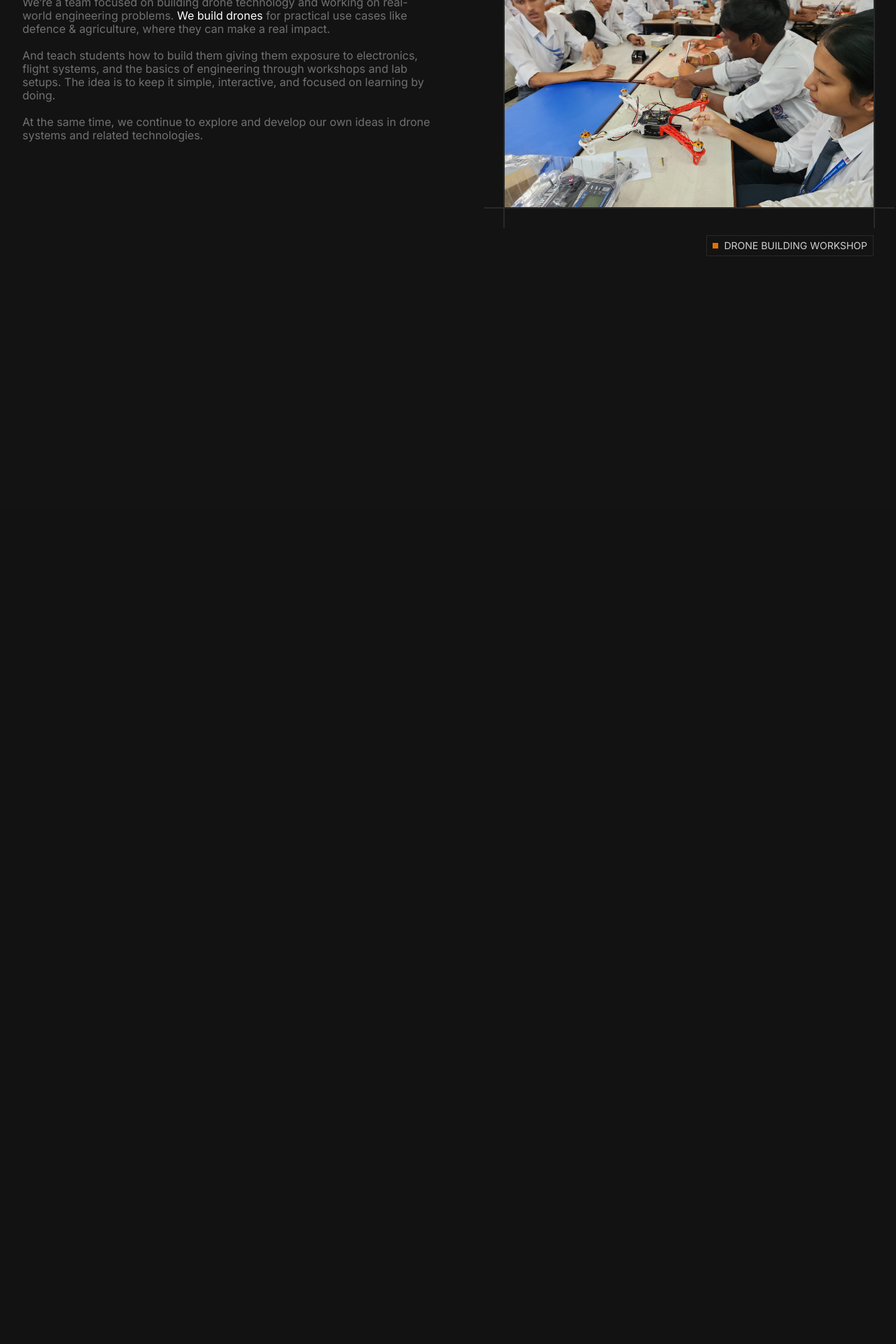
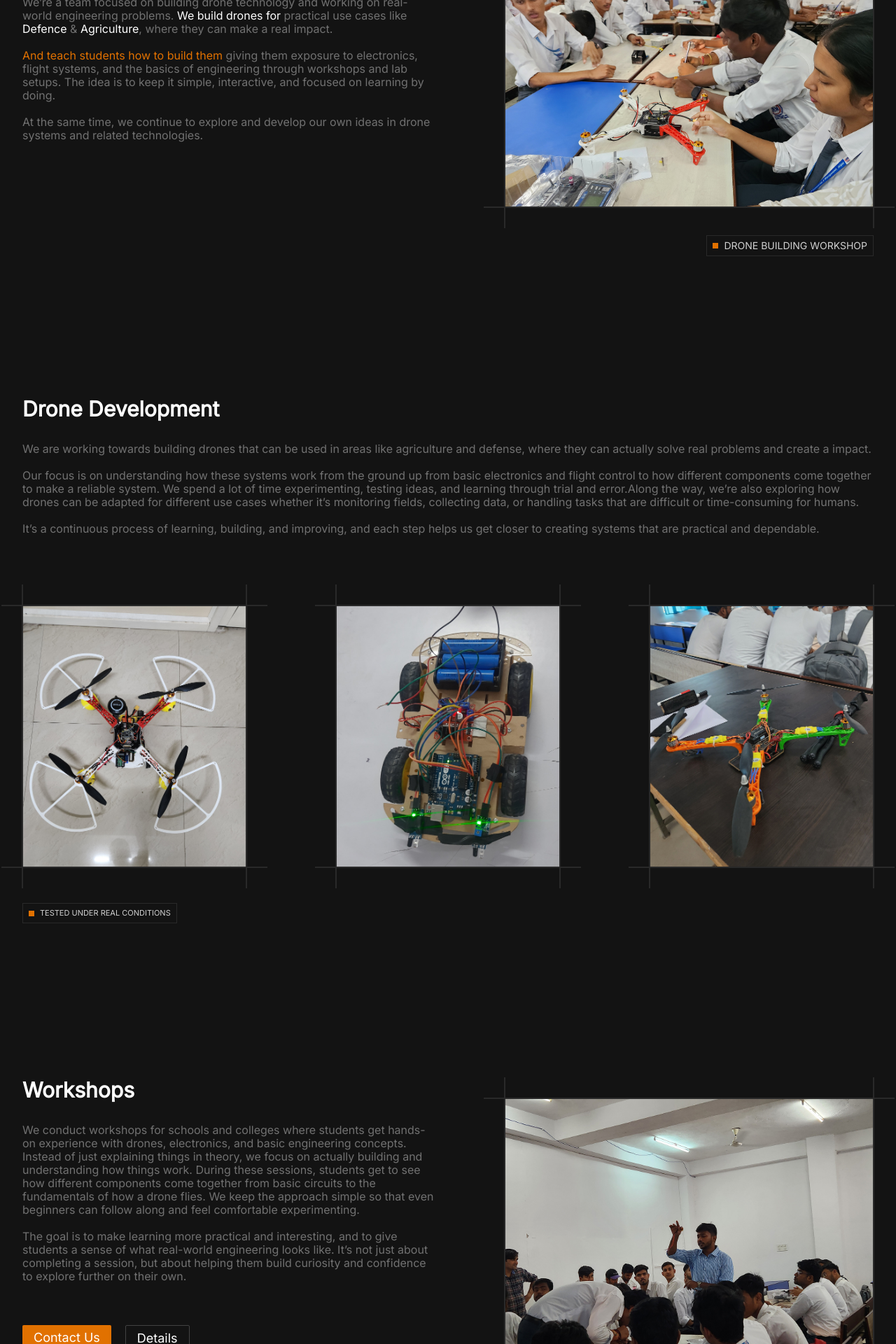
Before and after one commit to anant-innovation/NAADH-Innovation-portfolio-V1, a React (Vite) app: page / in a window 1280 px wide. Shown: the part 880-2800 px from the top of the page at 70% size. Before the commit the page ends 1608 px from the top, so only its background shows below. Built offline with nearby package versions, Linux system fonts and the light colour scheme.

Commit message:
partially done till the workshops section working on the what we offer section and making the cards as components

```diff
--- a/src/Components/ImageBorder.jsx
+++ b/src/Components/ImageBorder.jsx
@@ -5,18 +5,18 @@ const ImageBorder = ({ src , className }) => {
 
 
     return (
-        <div className={` relative w-[527px]  ml-[100px] mb-[40px] mt-[30px] ${className}`}>
+        <div className={` relative ${className}`}>
             <div className=" bg-white10 w-[calc(100%+60px)] h-[2px]
-             absolute bottom-[-2px] left-[-30px]
+             absolute bottom-[-1px] left-[-30px]
             "/>
             <div className=" bg-white10 w-[calc(100%+60px)] h-[2px]
-             absolute top-[-2px] left-[-30px]
+             absolute top-[-1px] left-[-30px]
             "/>
             <div className=" bg-white10 h-[calc(100%+60px)] w-[2px]
-             absolute left-[-2px] top-[-30px]
+             absolute left-[-1px] top-[-30px]
             "/>
             <div className=" bg-white10 h-[calc(100%+60px)] w-[2px]
-             absolute right-[-2px] top-[-30px]
+             absolute right-[-1px] top-[-30px]
             "/>
 
             <img src={src} alt="" />
--- /dev/null
+++ b/src/Components/OrangeHighlighter.jsx
@@ -0,0 +1,15 @@
+
+
+const OrangeHighlighter = ({children}) => {
+
+
+
+    return(
+        <span className=" text-orange">
+            {children}
+        </span>
+    );
+}
+
+
+export default OrangeHighlighter;
--- a/src/Components/Text.jsx
+++ b/src/Components/Text.jsx
@@ -1,15 +1,15 @@
 
 
-const Text = ({children}) => {
+const Text = ({children , className}) => {
 
 
     return(
-        <p className="
+        <p className={` ${className}
 
 
 
         3xl:text-xl 3xl:tracking-tight 3xl:leading-[24px]
-        ">
+        `}>
             {children}
         </p>
     );
--- /dev/null
+++ b/src/Components/WhiteHighlighter.jsx
@@ -0,0 +1,14 @@
+
+
+const WhiteHighlighter = ({ children }) => {
+
+
+
+    return (
+        <span className=" text-white">
+            {children}
+        </span>
+    );
+}
+
+export default WhiteHighlighter;
--- a/src/Pages/Desktop/D_Home.jsx
+++ b/src/Pages/Desktop/D_Home.jsx
@@ -7,7 +7,16 @@ import Text from "@/Components/Text";
 
 // images
 import DesktopHomeImage1 from "@/assets/Desktop/Home/DesktopHome1.jpg"
+import DesktopHomeImage2 from "@/assets/Desktop/Home/DesktopHome2.jpg"
+import DesktopHomeImage3 from "@/assets/Desktop/Home/DesktopHome3.jpg"
+import DesktopHomeImage4 from "@/assets/Desktop/Home/DesktopHome4.jpg"
+import DesktopHomeImage5 from "@/assets/Desktop/Home/DesktopHome5.jpg"
+
+
 import ImageBorder from "@/Components/ImageBorder";
+import WhiteHighlighter from "@/Components/WhiteHighlighter";
+import OrangeHighlighter from "@/Components/OrangeHighlighter";
+import Button from "@/Components/Button";
 
 const D_Home = () => {
 
@@ -104,8 +113,11 @@ const D_Home = () => {
 
 
 
+
+
+
                 {/* what do we do section */}
-                <div className=" w-[100%] h-[50rem] flex justify-center ">
+                <div className=" w-[100%] mb-[200px] flex justify-center ">
 
 
 
@@ -131,11 +143,13 @@ const D_Home = () => {
                             {/* the paragraph */}
                             <div>
 
-                                <Text>We’re a team focused on building drone technology and working on real-world engineering problems. <span className=" text-white">We build drones</span> for practical use cases like defence & agriculture, where they can make a real impact.
+                                <Text>We’re a team focused on building drone technology and working on real-world engineering problems. <span className=" text-white">We build drones for</span> practical use cases like
+                                    <WhiteHighlighter> Defence</WhiteHighlighter>  & <WhiteHighlighter>Agriculture</WhiteHighlighter>,
+                                    where they can make a real impact.
 
                                     <br /> <br />
 
-                                    And teach students how to build them giving them exposure to electronics, flight systems, and the basics of engineering through workshops and lab setups. The idea is to keep it simple, interactive, and focused on learning by doing.
+                                    <OrangeHighlighter>And teach students how to build them</OrangeHighlighter> giving them exposure to electronics, flight systems, and the basics of engineering through workshops and lab setups. The idea is to keep it simple, interactive, and focused on learning by doing.
 
                                     <br /> <br />
 
@@ -155,7 +169,7 @@ const D_Home = () => {
 
 
                             {/* image with the borders */}
-                            <ImageBorder src={DesktopHomeImage1} />
+                            <ImageBorder className={"ml-[100px] mb-[40px] mt-[30px] w-[527px]"} src={DesktopHomeImage1} />
 
 
                             {/* the bullet point below the image with right indentation */}
@@ -174,7 +188,65 @@ const D_Home = () => {
 
 
 
+
+
+
+
+
+
                 {/* Drone Development section */}
+                <div className=" w-[100%] flex justify-center
+
+
+                mb-[300px]">
+
+                    {/* internal container */}
+                    <div className=" flex flex-col justify-center
+
+
+                    w-[76rem]">
+
+
+
+
+
+                        {/* the heading  */}
+                        <Heading text={"Drone Development"} />
+
+
+                        {/* the paragraph */}
+                        <Text className={"mb-[100px]"}>We are working towards building drones that can be used in areas like agriculture and defense, where they can actually solve real problems and create a impact.
+
+                            <br /><br />
+                            Our focus is on understanding how these systems work from the ground up from basic electronics and flight control to how different components come together to make a reliable system. We spend a lot of time experimenting, testing ideas, and learning through trial and error.Along the way, we’re also exploring how drones can be adapted for different use cases whether it’s monitoring fields, collecting data, or handling tasks that are difficult or time-consuming for humans.
+                            <br /><br />
+                            It’s a continuous process of learning, building, and improving, and each step helps us get closer to creating systems that are practical and dependable.</Text>
+
+
+
+
+                        {/* the images */}
+                        <div className=" relative w-full flex justify-between
+
+                        ">
+                            <ImageBorder className={" w-[320px]"} src={DesktopHomeImage2} />
+                            <ImageBorder className={" w-[320px]"} src={DesktopHomeImage3} />
+                            <ImageBorder className={" w-[320px]"} src={DesktopHomeImage4} />
+
+                            <div className=" absolute bottom-[-80px] left-0">
+                                <BulletPoint sm={true} text={"TESTED UNDER REAL CONDITIONS"} />
+                            </div>
+                        </div>
+                    </div>
+                </div>
+
+
+
+
+
+
+
+
 
 
 
@@ -182,6 +254,78 @@ const D_Home = () => {
 
 
                 {/* the workshop section */}
+                <div className=" flex justify-center
+
+
+                mb-[200px]">
+
+
+
+
+                    {/* container */}
+                    <div className=" w-[76rem] flex">
+
+
+
+
+
+                        {/* text + button section */}
+                        <div>
+
+                            {/* Workshops heading */}
+                            <Heading text={"Workshops"} />
+
+
+
+                            {/* paragraph */}
+                            <Text className={"mb-[60px]"}>We conduct workshops for schools and colleges where students get hands-on experience with drones, electronics, and basic engineering concepts. Instead of just explaining things in theory, we focus on actually building and understanding how things work.
+
+
+                                During these sessions, students get to see how different components come together from basic circuits to the fundamentals of how a drone flies. We keep the approach simple so that even beginners can follow along and feel comfortable experimenting.
+                                <br /> <br />
+                                The goal is to make learning more practical and interesting, and to give students a sense of what real-world engineering looks like. It’s not just about completing a session, but about helping them build curiosity and confidence to explore further on their own.</Text>
+
+
+                            {/* container for the two buttons */}
+                            <div className=" flex justify-start">
+
+
+                                {/* button 1 */}
+                                <Button classname={"mr-[20px]"} solid={true} text={"Contact Us"} />
+
+
+                                {/* button 2 */}
+                                <Button outline={true} text={"Details"} />
+                            </div>
+                        </div>
+
+
+
+
+
+
+                        {/* image + bullet section */}
+                        <div className=" flex flex-col relative">
+
+
+                            {/* the image with borders */}
+                            <ImageBorder className={"ml-[100px] mb-[40px] mt-[30px] w-[527px]"} src={DesktopHomeImage5} />
+
+
+
+                            {/* the bullet */}
+                            <div className=" absolute bottom-[40px] right-0">
+                                <BulletPoint text={"DEDICATED TO THE PROCESS"} />
+                            </div>
+                        </div>
+
+
+
+                    </div>
+                </div>
+
+
+
 
 
 
@@ -190,7 +334,42 @@ const D_Home = () => {
 
 
                 {/* the what we offer section */}
+                <div className=" flex justify-center bg-black py-[100px]">
 
+
+
+
+                    {/* the container */}
+                    <div className=" w-[76rem]">
+
+
+
+
+                        {/* heading */}
+                        <Heading text={"What we offer"} />
+
+
+
+                        {/* small text */}
+                        <div className=" w-[40rem]">
+                            <Text>We work with schools and colleges to bring more practical learning into the classroom. Our focus is on helping students understand how things work by actually building and experimenting.</Text>
+                        </div>
+
+
+
+                        {/* two cards container */}
+                        <div>
+
+
+                            {/* card 1 */}
+
+
+
+
+                            {/* card 2 */}
+                        </div>
+                    </div>
+                </div>
 
 
 
```
